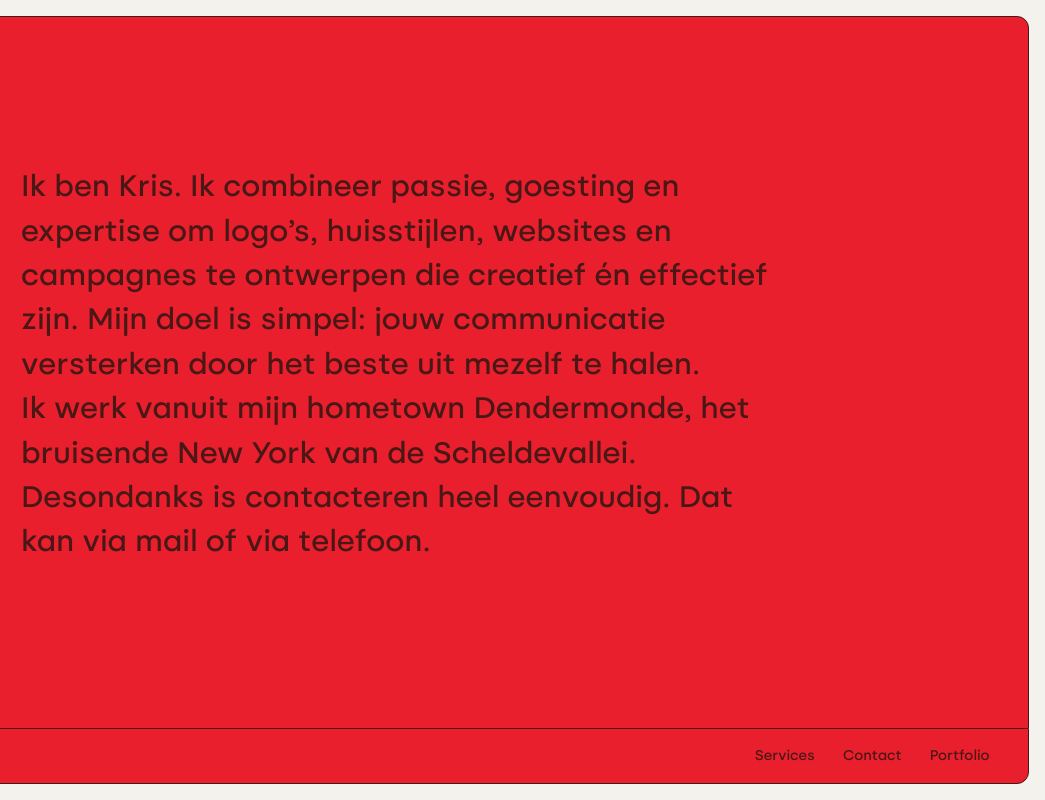
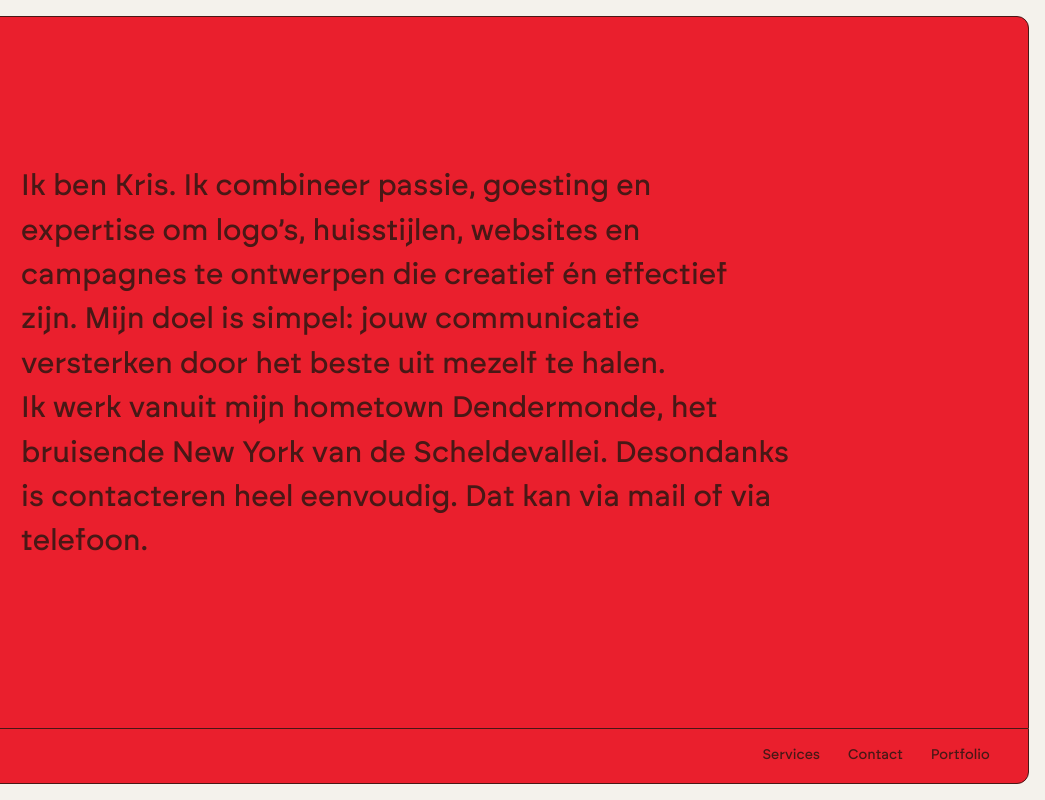
Before and after one commit to groetenuit/broesdoes, an Eleventy site: page src/index.md in a window 1280 px wide. Shown: the full height of the page, 235-1280 px from the left. Built offline with nearby package versions, Linux system fonts and the light colour scheme; Eleventy itself is replaced by a stand-in of ours; files that its build step writes are made by us from their sources.

Commit message:
Add Brockmann font to style.css

```diff
--- a/src/style.css
+++ b/src/style.css
@@ -4,6 +4,13 @@
 */
 
 /* Lettertype Strawford: zet de bestanden (woff2) in src/fonts/ */
+@font-face {
+  font-family: "Brockmann";
+  src: url("fonts/brockmann-medium-webfont.woff2") format("woff2");
+  font-weight: 400 500;
+  font-style: normal;
+  font-display: swap;
+}
 @font-face {
   font-family: "Alcyone";
   src: url("fonts/Alcyone-Medium.woff2") format("woff2");
@@ -54,7 +61,7 @@
   --tile-3: #bfc8cb;
   --tile-4: #cec5c8;
 
-  --font: "Alcyone", "Strawford", "Helvetica Neue", Helvetica, system-ui, -apple-system, "Segoe UI", Roboto, Arial, sans-serif;
+  --font: "Brockmann", "Alcyone", "Strawford", "Helvetica Neue", Helvetica, system-ui, -apple-system, "Segoe UI", Roboto, Arial, sans-serif;
 
   --text-sm: 0.875rem;
   --text-base: 1.0625rem;
```
